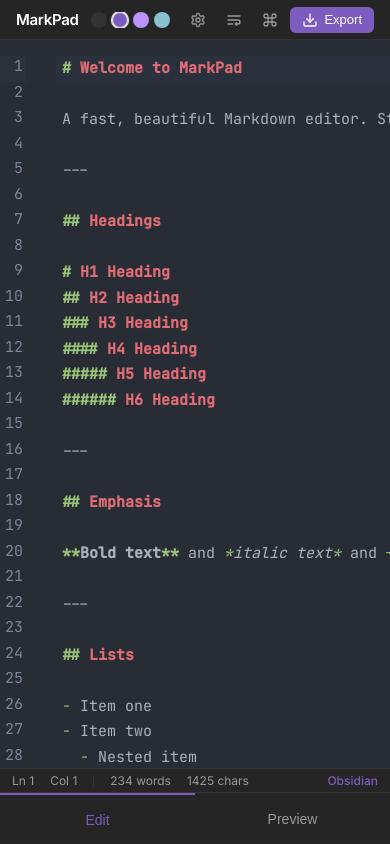
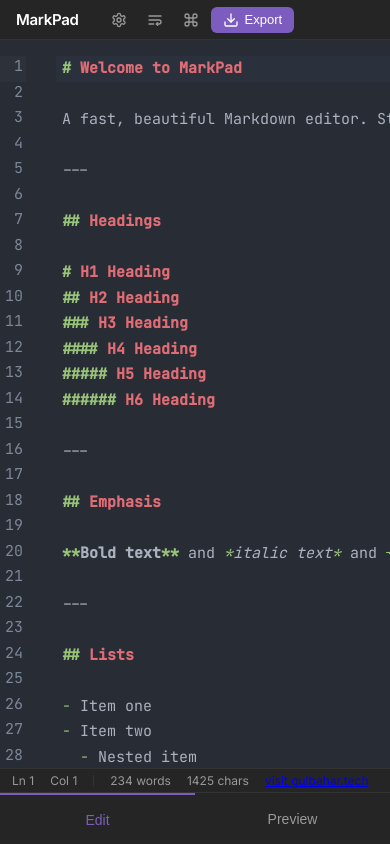
Before and after one commit to r-shafi/markdown-notepad, a React (Vite) app: page / in a window 390 px wide. Built offline with nearby package versions, Linux system fonts and the light colour scheme; a web font is replaced by a local one; what markdown-it-deflist would draw is missing.

Commit message:
feat: add watermark to exported PDF and include link in status bar

```diff
--- a/src/components/ExportModal.tsx
+++ b/src/components/ExportModal.tsx
@@ -142,6 +142,13 @@
         const pageImgData = pageCanvas.toDataURL("image/png");
         const sliceH = (srcH * pageW) / canvas.width;
         pdf.addImage(pageImgData, "PNG", 0, 0, imgW, sliceH);
+
+        // Watermark — bottom-right corner of every page
+        pdf.setFontSize(7);
+        pdf.setTextColor(150, 150, 150);
+        pdf.text("github.com/r-shafi", pageW - 6, pageH - 4, {
+          align: "right",
+        });
       }
 
       const filename = (documentTitle || "document").replace(
--- a/src/components/StatusBar.tsx
+++ b/src/components/StatusBar.tsx
@@ -20,6 +20,14 @@
       <span className="status-sep" />
       <span className="status-item">{wordCount} words</span>
       <span className="status-item">{charCount} chars</span>
+      <a
+        href="https://gulbahar.tech/"
+        target="_blank"
+        rel="noopener noreferrer"
+        className="status-item status-ad"
+      >
+        visit gulbahar.tech
+      </a>
       <span className="status-spacer" />
       <span className="status-item status-theme">{themeName}</span>
     </div>
--- a/src/components/Toolbar.tsx
+++ b/src/components/Toolbar.tsx
@@ -30,7 +30,10 @@
     <header className="toolbar">
       <span className="toolbar-brand">MarkPad</span>
 
-      {/* Theme swatches */}
+      {/* Theme swatches — hidden on mobile to save space */}
+      {isMobile ? (
+        <span className="toolbar-spacer" />
+      ) : (
         <div className="theme-swatches">
           {themes.map((t) => (
             <button
@@ -42,6 +45,7 @@
             />
           ))}
         </div>
+      )}
 
       <div className="toolbar-actions">
         <button
```
Lines whose indentation alone changed are shown as unchanged.
